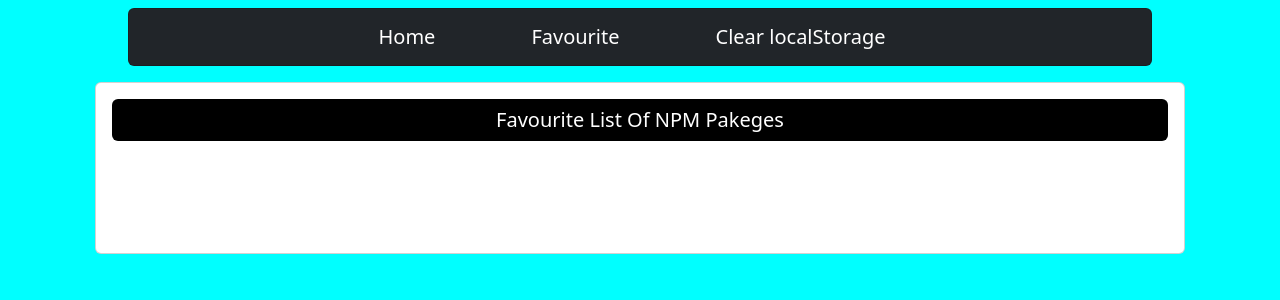
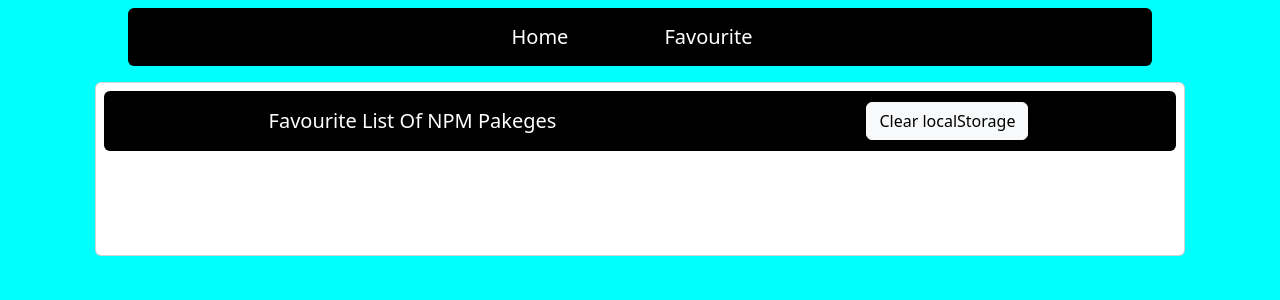
Before and after one commit to abhishekraj00/betalatic, a React (Create React App) app: page /favourite in a window 1280 px wide. Shown: the top 300 px of the page. Built offline with nearby package versions, Linux system fonts and the light colour scheme.

Commit message:
clear local

```diff
--- a/src/components/Favourite.js
+++ b/src/components/Favourite.js
@@ -8,21 +8,28 @@ function Favourite() {
   //univarsal store data
   const pakeges = useContext(PakagesStore);
   const { store } = pakeges;
+  const handleClear = () => {
+    localStorage.clear();
+  };
   return (
     <>
-      <>
-        <Navbar />
-        <div className="card p-2 m-2 text-center">
+      <Navbar />
+      <div className="card p-2 m-2 text-center">
+        <div className="card btn-collection">
           <h5
             className="p-2 m-2 card"
             style={{ backgroundColor: "black", color: "white" }}
           >
             Favourite List Of NPM Pakeges
           </h5>
-          {/* function is passing the favourite list array only */}
-          <Display displayData={getFavList(store)} />
+          <button href="/" className="btn btn-light " onClick={handleClear}>
+            Clear localStorage
+          </button>
         </div>
-      </>
+
+        {/* function is passing the favourite list array only */}
+        <Display displayData={getFavList(store)} />
+      </div>
     </>
   );
 }
--- a/src/components/Navbar/Navbar.js
+++ b/src/components/Navbar/Navbar.js
@@ -3,20 +3,14 @@ import { Link } from "react-router-dom";
 import "./navbar.css";
 
 function Navbar() {
-  const handleClear = () => {
-    localStorage.clear();
-  };
   return (
-    <nav className="navbar navbar-expand-lg navbar-dark bg-dark p-2 m-2 card">
+    <nav className="navbar navbar-expand-lg navbar-dark bg-black p-2 m-2 card">
       <Link className="navbar-brand " to="/">
         Home
       </Link>
       <Link className="navbar-brand " to="/favourite">
         Favourite
       </Link>
-      <a href="/" className="navbar-brand " onClick={handleClear}>
-        Clear localStorage
-      </a>
     </nav>
   );
 }
--- a/src/index.css
+++ b/src/index.css
@@ -23,6 +23,15 @@ body {
   align-items: center;
   flex-direction: column;
   gap: 0.5rem;
+}
+
+.btn-collection{
+  display: flex;
+  justify-content: space-around;
+  align-items: center;
+
+  flex-direction: row;
+  background-color: black;
 }
 
 @media (min-width: 100px) {
```
